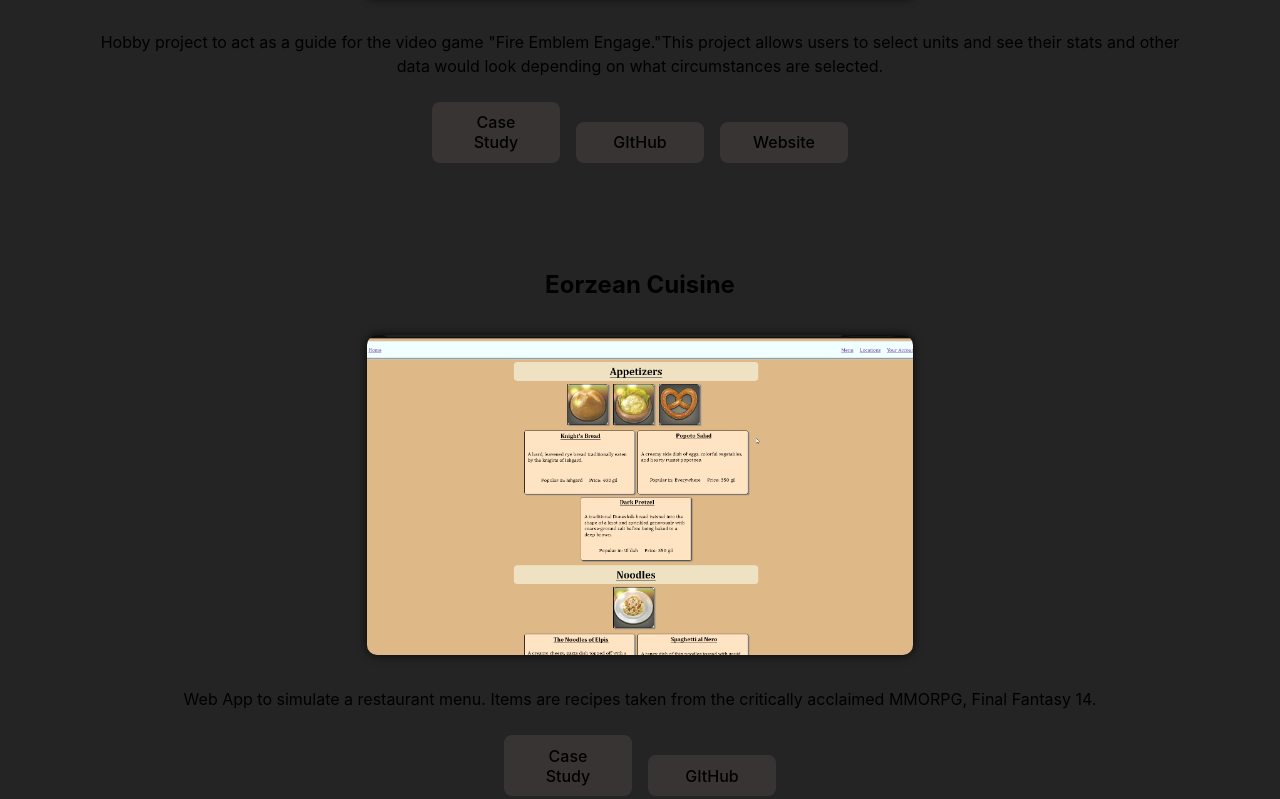
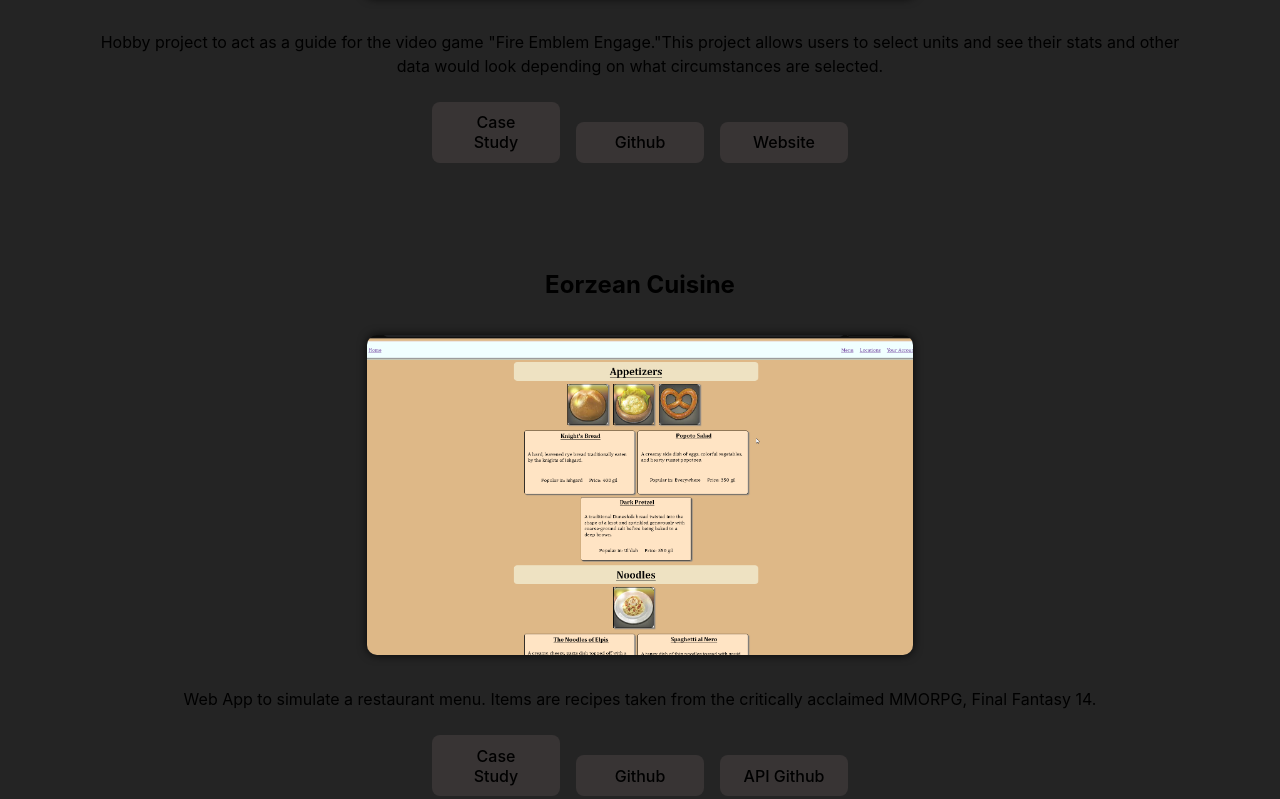
Before and after one commit to SolidSok/new-portfolio, a React (Vite) app: page /work in a window 1280 px wide. Shown: the part 1601-2400 px from the top of the page. Built offline with nearby package versions, Linux system fonts and the light colour scheme.

Commit message:
fixed github button on initial work list

```diff
--- a/src/components/myWork/myWorkInfo.jsx
+++ b/src/components/myWork/myWorkInfo.jsx
@@ -66,6 +66,7 @@ const myWork = [
     },
     links: {
       github: 'https://github.com/SolidSok/eorzean-cuisine',
+      github2: 'https://github.com/SolidSok/eorzean-cuisine-api',
       site: null,
     },
   },
--- a/src/components/myWork/myWorkList.jsx
+++ b/src/components/myWork/myWorkList.jsx
@@ -21,12 +21,19 @@ export default function MyWorkList() {
               {' '}
               <button>Case Study</button>
             </Link>
-            <button>GItHub</button>
+            <a target="_blank" rel="noreferrer" href={work.links.github}>
+              <button> Github</button>
+            </a>
             {work.links.site !== null ? (
               <a target="_blank" rel="noreferrer" href={work.links.site}>
                 <button>Website</button>
               </a>
             ) : null}
+            {work.links.github2 !== undefined && (
+              <a target="_blank" rel="noreferrer" href={work.links.github2}>
+                <button>API Github</button>
+              </a>
+            )}
           </div>
         );
       })}
```
